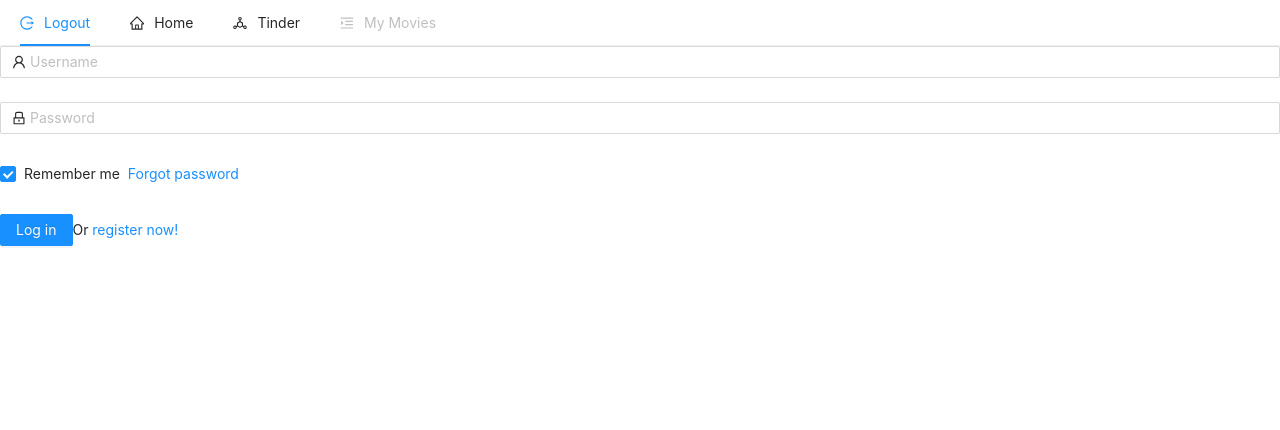
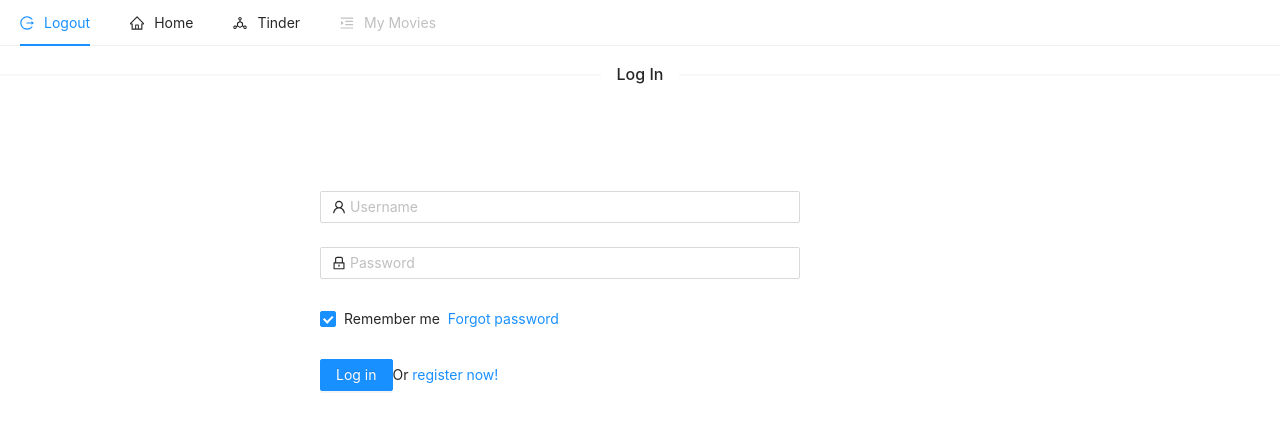
Before and after one commit to jsonthany/movie_tinder, a React (Create React App) app in the folder frontend/: page /login in a window 1280 px wide. Shown: the top 430 px of the page. Built offline with nearby package versions, Linux system fonts and the light colour scheme; no server answers.

Commit message:
updated login page

```diff
--- a/frontend/src/components/LogIn/Login.js
+++ b/frontend/src/components/LogIn/Login.js
@@ -1,20 +1,25 @@
-import { Form, Input, Button, Checkbox } from 'antd';
+import { Form, Input, Button, Checkbox, Row, Col, Divider } from 'antd';
 import { UserOutlined, LockOutlined } from '@ant-design/icons';
 
 const Login = () => {
 
     const onFinish = (values) => {
-        console.log('Received values of form: ', values);
+        console.log('Success:', values);
     }
 
     return (
+        <>
+        <Divider orientation="center">Log In</Divider>
+        <Row type="flex" align="middle" style={{minHeight: '50vh'}}>
+        <Col span={6}></Col>
+        <Col span={9}>
+
             <Form
                 name="normal_login"
                 className="login-form"
                 initialValues={{ remember: true }}
                 onFinish={onFinish}
             >
-
                 <Form.Item
                     name="username"
                     rules={[{ required: true, message: 'Please input your Username!' }]}
@@ -34,6 +39,7 @@ const Login = () => {
                 </Form.Item>
 
             <Form.Item>
+
             <Form.Item name="remember" valuePropName="checked" noStyle>
                 <Checkbox>Remember me</Checkbox>
             </Form.Item>
@@ -49,8 +55,11 @@ const Login = () => {
             </Button>
             Or <a href="">register now!</a>
             </Form.Item>
-
             </Form>
+            </Col>
+            <Col span={8}></Col>
+            </Row>
+            </>
         )
 }
 
```
Also changed, not shown: frontend/src/components/LogIn/Login.css (added). Lines whose indentation alone changed are shown as unchanged.
